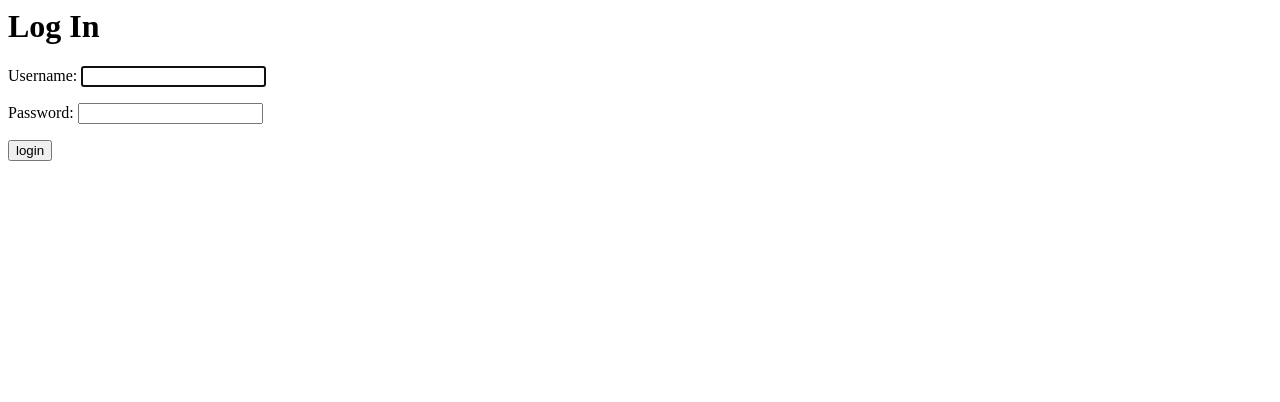
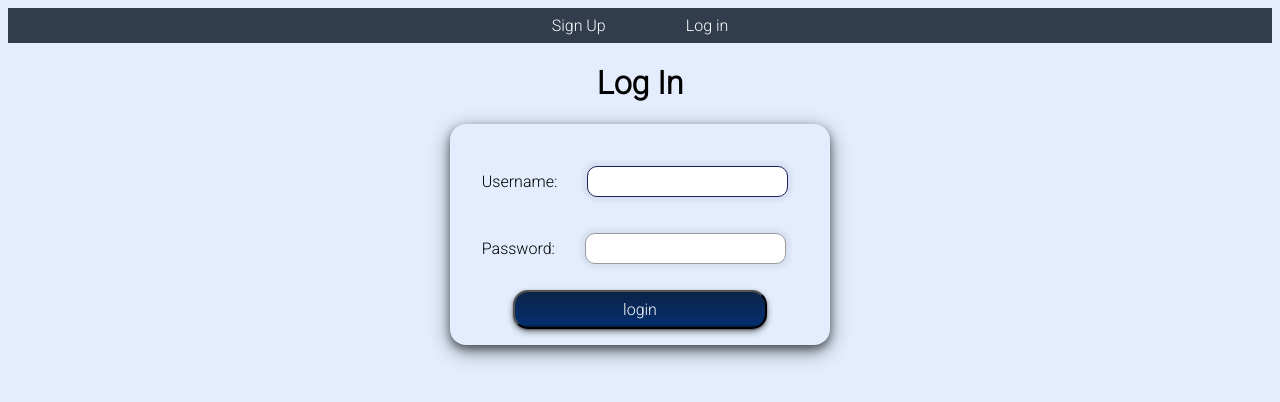
Before and after one commit to luisflores09/caloriecounter, a Django app: page /accounts/login/?next=/accounts/signup/caloriecounter/ in a window 1280 px wide. Shown: the top 402 px of the page. Run offline with Django 3.2, Linux system fonts and the light colour scheme.

Commit message:
'fixed navbar styling and signup page route'
Co-authored-by: Ryan Scarbel <rscarbel@users.noreply.github.com>
Co-authored-by: kelton117 <kelton117@users.noreply.github.com>
Co-authored-by: Anthony Lee <Thethony@users.noreply.github.com>

```diff
--- a/caloriecounter/settings.py
+++ b/caloriecounter/settings.py
@@ -126,6 +126,7 @@ STATIC_URL = '/static/'
 
 LOGIN_REDIRECT_URL = '/'
 LOGOUT_REDIRECT_URL = '/'
+SIGNUP_REDIRECT_URL = '/'
 
 # Default primary key field type
 # https://docs.djangoproject.com/en/3.2/ref/settings/#default-auto-field
--- a/main_app/static/styles.css
+++ b/main_app/static/styles.css
@@ -1,16 +1,21 @@
 @import url('https://fonts.googleapis.com/css2?family=Roboto:wght@300&display=swap');
+
+* {
+  box-sizing: border-box;
+}
 
 body {
   font-family: 'Roboto', sans-serif;
   text-align: center;
+  background-color: #e3edfd;
 }
 
 .button {
   display: flex;
   align-items: center;
   justify-content: center;
-  background-color: #114694;
-  background-image: linear-gradient(#114694 0%, #4672b4 90%, #114694 100% );
+  background-color: #313c4d;
+  background-image: linear-gradient(#0c2447 0%, #042e6d 90%, #001b42 100% );
   color: white;
   min-height: 2em;
   width: fit-content;
@@ -111,3 +116,109 @@ a, a:active, a:focus, a:hover {
   text-decoration: none;
   color: none;
 }
+
+nav {
+  display: flex;
+  justify-content: center;
+  align-items: center;
+  background-color: #313c4d;
+  color: #FFFFFF;
+}
+
+nav > a {
+  text-decoration: none;
+  list-style: none;
+  padding: 0.5em 2.5em;
+  color: white;
+}
+
+nav > a:hover {
+  background-color: #50617c;
+  cursor: pointer;
+}
+
+a, a:active {
+  color: inherit;
+}
+
+form {
+  width: fit-content;
+  text-align: left;
+  margin: auto;
+}
+
+.helptext {
+  display: block;
+  font-size: 0.8em;
+  padding-bottom: 1em;
+}
+
+label {
+  padding-right: 1em;
+}
+
+input[type=text],input[type=password],input[type=email],input[type=tel],input[type=url],input[type=number],input[type=search] {
+  min-height: 1.5em;
+  padding: 5px 10px;
+  border-radius: 10px;
+  margin: 10px;
+  border: 0;
+  border: 1px solid rgb(155, 155, 155);
+  box-shadow:0 0 5px 4px rgba(0,0,0,0.06);
+}
+
+input[type=submit] {
+  display: flex;
+  align-items: center;
+  justify-content: center;
+  background-color: #114694;
+  background-image: linear-gradient(#0c2447 0%, #042e6d 90%, #001b42 100% );
+  color: white;
+  min-height: 2em;
+  width: fit-content;
+  min-width: 5em;
+  border-radius: 15px;
+  padding: .5em 1.5em;
+  box-shadow: 0 1px 2px 0 rgba(0, 0, 0, 0.45), 0 3px 6px 0 rgba(0, 0, 0, 0.45);
+  margin: 0 2em;
+}
+
+input[type=submit]:hover {
+  background-image: linear-gradient(#186ab6 0%, #618ed1 90%, #1857b6 100% );
+  cursor: pointer;
+}
+
+input:focus, textarea:focus {
+  outline: none;
+  border: 1px solid rgb(29, 34, 99);
+}
+
+input, textarea {
+  font-family: inherit;
+  font-size: inherit;
+}
+
+input[type=submit] {
+  margin: auto;
+  width: 80%;
+}
+
+.signup > ul {
+  visibility: visible;
+}
+
+form {
+  padding: 1em 2em;
+  border-radius: 1em;
+  box-shadow: 0 4px 8px 0 rgba(0, 0, 0, 0.45), 0 6px 20px 0 rgba(0, 0, 0, 0.45);
+}
+
+.red-text {
+  color: #e70000;
+}
+
+.wide {
+  width: 80%;
+  max-width: 500px;
+  margin: 35px auto;
+}
--- a/main_app/templates/caloriecounter/nav_bar.html
+++ b/main_app/templates/caloriecounter/nav_bar.html
@@ -9,15 +9,15 @@
         <title>Calorie Counter App</title>
     </head>
     <body>
-      <ul>
+      <nav>
       {% if user.is_authenticated %}
-        <li><a href="caloriecounter">Index</a></li>
-        <li><a href="accounts/logout">Logout</a></li>
+        <a href="/">Index</a>
+        <a href="/accounts/logout/">Logout</a>
         {% else %}
-        <li><a href="accounts/signup">Sign Up</a></li>
-        <li><a href="accounts/login">Log in</a></li>
+        <a href="/accounts/signup/">Sign Up</a>
+        <a href="/accounts/login/">Log in</a>
         {% endif %}
-      </ul>
+      </nav>
       {% block content %}
-{% endblock %}
+      {% endblock %}
 </body>
--- a/main_app/templates/registration/login.html
+++ b/main_app/templates/registration/login.html
@@ -1,3 +1,5 @@
+{% extends '../caloriecounter/nav_bar.html' %}
+{% block content %}
 <h1>Log In</h1>
 
 <form method="post" action="{% url 'login' %}">
@@ -5,3 +7,4 @@
     <input type="submit" class="btn" value="login" />
     <input type="hidden" name="next" value="{{ next }}" />
   </form>
+{% endblock %}
--- a/main_app/templates/registration/signup.html
+++ b/main_app/templates/registration/signup.html
@@ -1,10 +1,13 @@
+{% extends '../caloriecounter/nav_bar.html' %}
+{% block content %}
+
 <h1>Sign Up</h1>
 
 {% if error_message %}
 <p class="red-text">{{ error_message }}</p>
 {% endif %}
 
-<form method="post" action="{% url 'signup' %}">
+<form method="post" class="signup" action="{% url 'signup' %}">
   {% csrf_token %} {{ form.as_p }}
   <input type="submit" class="btn" value="Signup" />
 </form>
@@ -15,3 +18,4 @@
       visibility: {% if error_message %} visible {% else %} hidden {% endif %};
   }
 </style>
+{% endblock %}
--- a/main_app/urls.py
+++ b/main_app/urls.py
@@ -10,4 +10,5 @@ urlpatterns = [
     path('caloriecounter/<int:pk>/update', views.FoodUpdate.as_view(), name='food_update'),
     path('caloriecounter/<int:pk>/delete/', views.FoodDelete.as_view(), name='food_delete'),
     path('accounts/signup/', views.signup, name='signup'),
+    path('accounts/signup/caloriecounter/', views.Welcome.as_view(), name='welcome'),
 ]
--- a/main_app/views.py
+++ b/main_app/views.py
@@ -23,6 +23,10 @@ class Home(LoginRequiredMixin, ListView):
         for food in Food.objects.all():
             total += food.calories
         return [allFoods, total]
+
+class Welcome(LoginRequiredMixin, ListView):
+    model = Food
+    template_name = 'caloriecounter/welcome.html'
 
 class FoodIndex(LoginRequiredMixin, ListView):
     model = Food
```
Also changed, not shown: main_app/templates/caloriecounter/Add_Food.html (+4 -20 lines), main_app/templates/caloriecounter/list_foods.html (+3 -14 lines), main_app/templates/caloriecounter/welcome.html (added, +13 -0 lines), main_app/templates/main_app/food_confirm_delete.html (+2 -12 lines), main_app/templates/main_app/food_form.html (+2 -14 lines).
